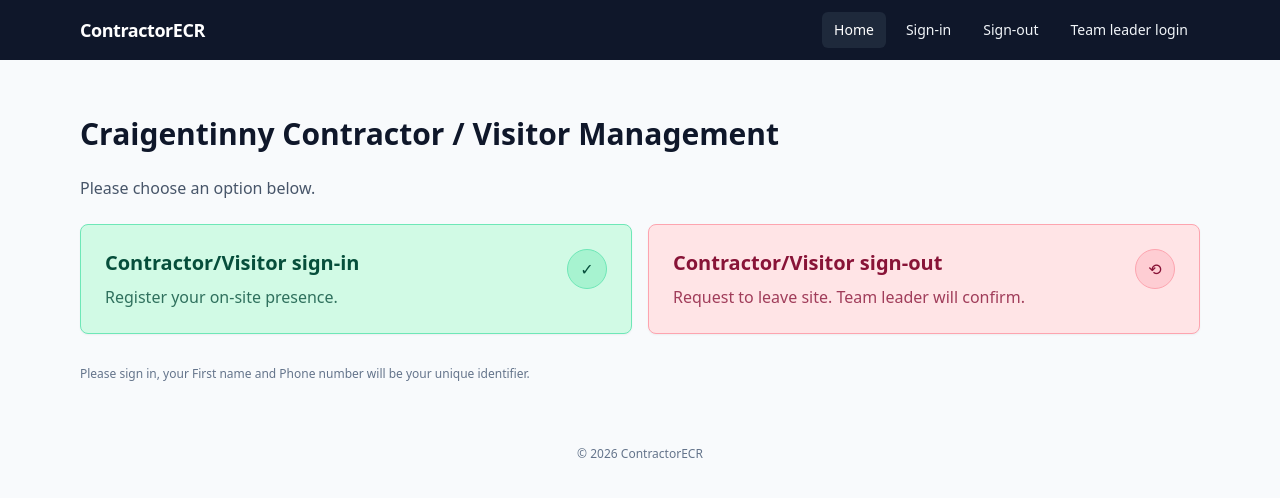
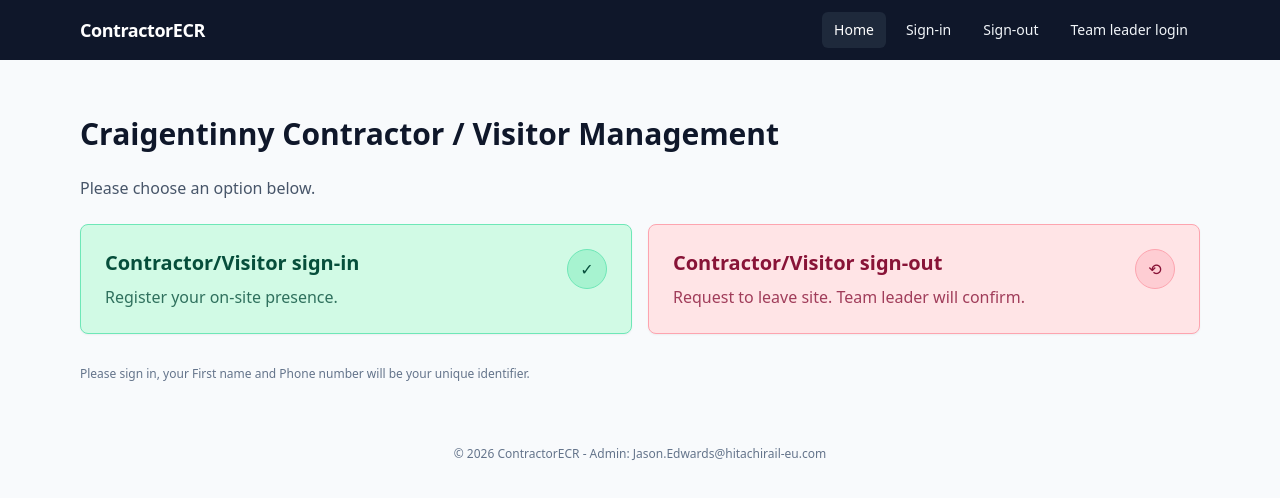
Before and after one commit to HRE-ECR/ContractorECR, a React (Vite) app: page /screen in a window 1280 px wide. Shown: the top 498 px of the page. Built offline with nearby package versions, Linux system fonts and the light colour scheme; no server answers.

Commit message:
Footer Update App.jsx

```diff
--- a/src/App.jsx
+++ b/src/App.jsx
@@ -47,7 +47,7 @@ export default function App() {
         </Routes>
 
         <footer className="text-center text-xs text-slate-500 mt-6">
-          <p>© {new Date().getFullYear()} ContractorECR</p>
+          <p>© {new Date().getFullYear()} ContractorECR - Admin: Jason.Edwards@hitachirail-eu.com</p>
         </footer>
       </main>
     </div>
```
